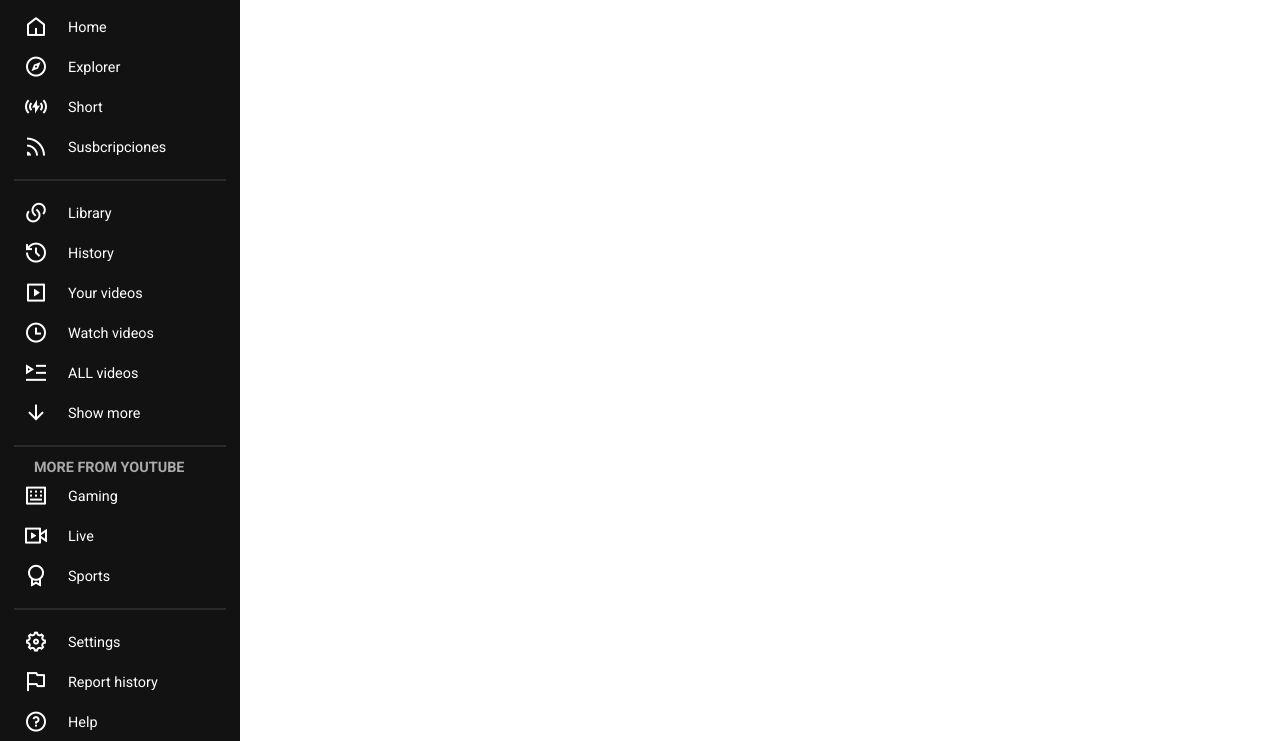
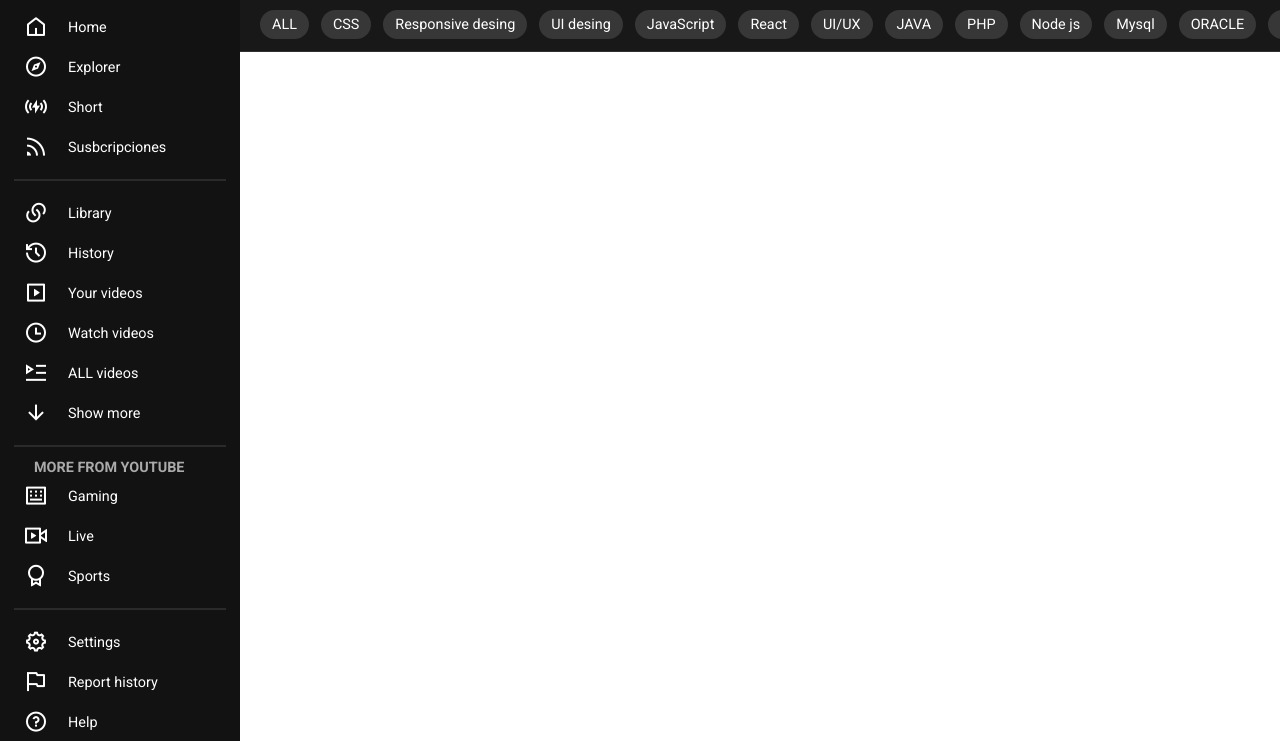
Before and after one commit to LilJulian/youtube_clone, a plain HTML site: page index.html in a window 1280 px wide. Shown: the part 59-800 px from the top of the page. Drawn offline with nearby package versions, Linux system fonts and the light colour scheme.

Commit message:
barra de chips

```diff
--- a/css/styles.css
+++ b/css/styles.css
@@ -221,3 +221,36 @@ hr {
 .container {
   grid-area: container;
 }
+
+.chip-warpper {
+  max-width: calc(100vw - 240px);
+  overflow-x: scroll;
+  background-color: #181818;
+  display: flex;
+  padding-left: 14px;
+  border-top: 1px solid rgba(255, 255, 255, 0.1);
+  border-bottom: 1px solid rgba(255, 255, 255, 0.1);
+}
+
+.chips {
+  margin: 12px 6px;
+  background-color: #373737;
+  padding: 6px 12px;
+  color: #fff;
+  cursor: pointer;
+  border-radius: 16px;
+  white-space: nowrap;
+  transition: 0.5s;
+}
+
+.chips:hover {
+  background-color: #d4d4d4;
+}
+
+.chip-warpper::-webkit-scrollbar {
+  height: 6px;
+}
+
+.chip-warpper:hover::-webkit-scrollbar-thumb {
+  background: #717171;
+}
--- a/index.html
+++ b/index.html
@@ -73,7 +73,52 @@
     </div>
   </aside>
   <!-- Main -->
-  <main class="container"></main>
+  <main class="container">
+    <div class="chip-warpper">
+      <div class="chips">
+        <p>ALL</p>
+      </div>
+      <div class="chips">
+        <p>CSS</p>
+      </div>
+      <div class="chips">
+        <p>Responsive desing</p>
+      </div>
+      <div class="chips">
+        <p>UI desing</p>
+      </div>
+      <div class="chips">
+        <p>JavaScript</p>
+      </div>
+      <div class="chips">
+        <p>React</p>
+      </div>
+      <div class="chips">
+        <p>UI/UX</p>
+      </div>
+      <div class="chips">
+        <p>JAVA</p>
+      </div>
+      <div class="chips">
+        <p>PHP</p>
+      </div>
+      <div class="chips">
+        <p>Node js</p>
+      </div>
+      <div class="chips">
+        <p>Mysql</p>
+      </div>
+      <div class="chips">
+        <p>ORACLE</p>
+      </div>
+      <div class="chips">
+        <p>UML</p>
+      </div>
+      <div class="chips">
+        <p>Mysql</p>
+      </div>
+    </div>
+  </main>
 
 </body>
 
```
